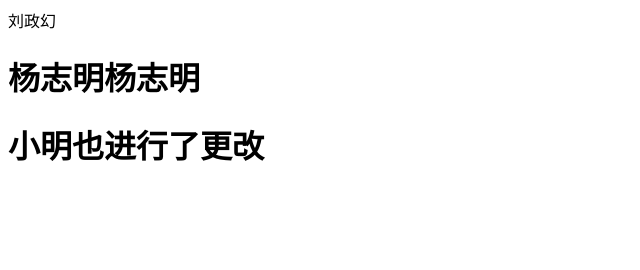
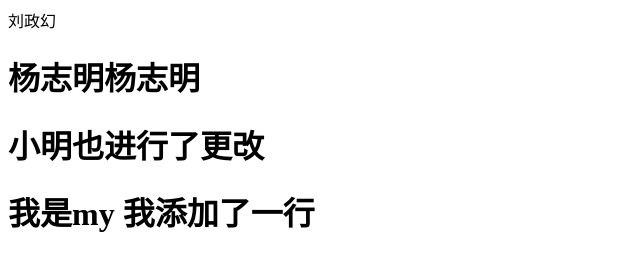
Before and after one commit to liu-z-huan/text, a plain HTML site: page index.html in a window 1280 px wide. Shown: the whole page, without its empty margins (0-640 px from the left). Drawn offline with Linux system fonts and the light colour scheme.

Commit message:
我是my，我添加了这一行

```diff
--- a/index.html
+++ b/index.html
@@ -8,5 +8,6 @@
 		<div>刘政幻</div>
 		<h1>杨志明杨志明</h1>
 		<h1>小明也进行了更改</h1>
+		<h1>我是my 我添加了一行</h1>
 	</body>
 </html>
```
